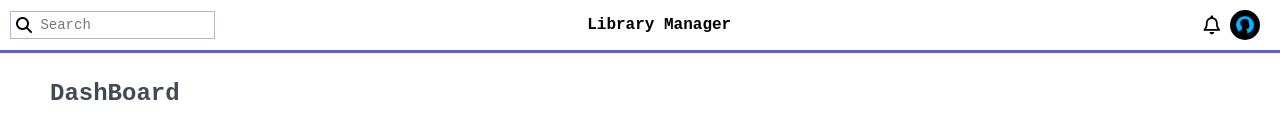
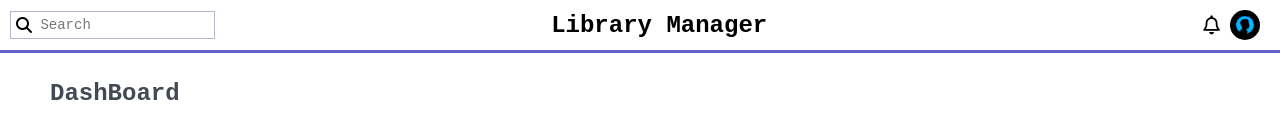
Before and after one commit to balakrishnan30/librarymanager, a plain HTML site: page index.html in a window 1280 px wide. Shown: the top 135 px of the page. Drawn offline with Linux system fonts and the light colour scheme.

Commit message:
Update index.html
title size increased

```diff
--- a/index.html
+++ b/index.html
@@ -18,7 +18,7 @@
                 <input type="text" placeholder=" Search">
             </div>
             <div class="logo">
-                <h4>Library Manager</h4>
+                <h1>Library Manager</h1>
             </div>
             <div class="profile">
                 <i class="far fa-bell"></i>
```
